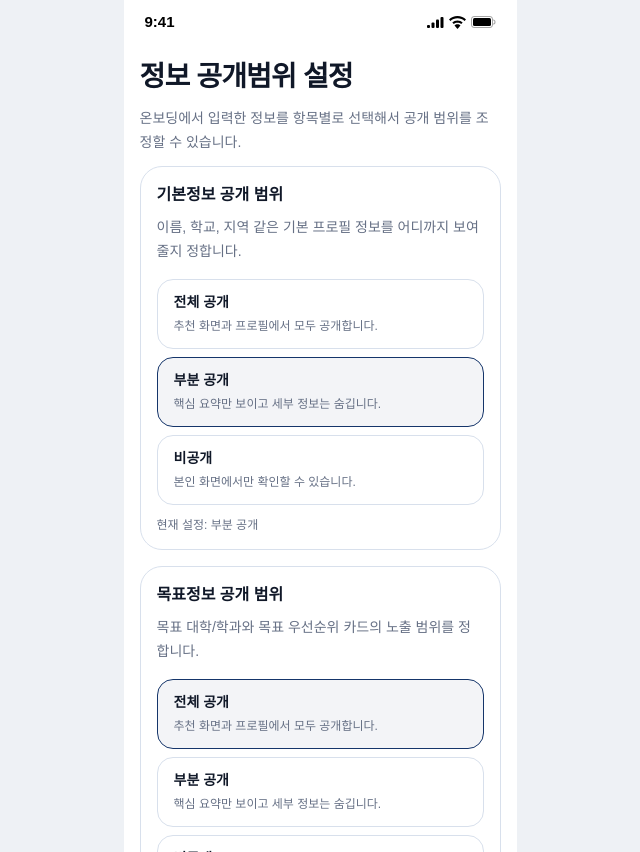
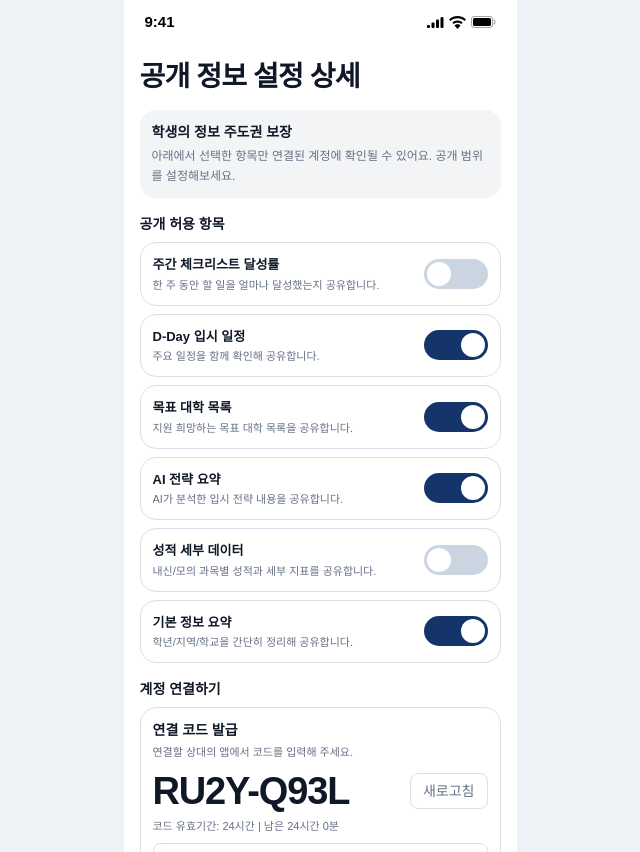
Before and after one commit to sypark1178/Uni-Mate, a Next.js app in the folder frontend/: page /settings/privacy in a window 1280 px wide. Shown: the whole page, without its empty margins (320-960 px from the left). Built offline with nearby package versions, Linux system fonts and the light colour scheme.

Commit message:
Update settings edit flows and sharing preferences UX.
Align onboarding edit-mode navigation with settings, redesign privacy detail screen with granular share toggles and connection code actions, and refresh settings copy to match latest product wording.

```diff
--- a/frontend/app/onboarding/basic/page.tsx
+++ b/frontend/app/onboarding/basic/page.tsx
@@ -255,8 +255,6 @@ export default function OnboardingBasicPage() {
       subtitle="학년, 지역, 수능 응시 연도 정보는 전형과 일정 계산의 기준이 됩니다."
       subtitleClassName="text-xs leading-5 whitespace-nowrap"
       showStepIndicator={!isSettingsEditMode}
-      prevHref={isSettingsEditMode ? undefined : returnTo ?? undefined}
-      prevLabel={isSettingsEditMode ? undefined : returnTo ? "호출한 메뉴로 돌아가기" : undefined}
       helperLink={isSettingsEditMode ? undefined : { href: "/login", label: "뒤로가기", plainHref: true }}
       nextHref={isSettingsEditMode ? (returnTo ?? "/settings") : "/onboarding/grades"}
       nextLabel={isSettingsEditMode ? "뒤로가기" : hydrated ? "2단계 성적 입력 →" : "불러오는 중..."}
--- a/frontend/app/settings/privacy/page.tsx
+++ b/frontend/app/settings/privacy/page.tsx
@@ -1,108 +1,197 @@
 "use client";
 
-import Link from "next/link";
-import { useEffect, useState } from "react";
-import { useSearchParams } from "next/navigation";
+import { useEffect, useMemo, useState } from "react";
 import { PhoneFrame } from "@/components/phone-frame";
-import { mergeHrefWithSearchParams } from "@/lib/navigation";
 
-type VisibilityScope = "public" | "partial" | "private";
-type VisibilityState = {
-  basic: VisibilityScope;
-  goals: VisibilityScope;
-  scores: VisibilityScope;
+type PrivacySettings = {
+  checklist: boolean;
+  dday: boolean;
+  goals: boolean;
+  strategySummary: boolean;
+  scoreDetails: boolean;
+  basicProfile: boolean;
 };
 
-const storageKey = "uni-mate-privacy-scope";
-const editButtonClass =
-  "inline-flex h-[41px] items-center justify-center rounded-lg border border-line bg-white px-4 text-sm text-muted";
+type ConnectState = {
+  code: string;
+  issuedAt: number;
+};
 
-const visibilityOptions: Array<{ value: VisibilityScope; label: string; description: string }> = [
-  { value: "public", label: "전체 공개", description: "추천 화면과 프로필에서 모두 공개합니다." },
-  { value: "partial", label: "부분 공개", description: "핵심 요약만 보이고 세부 정보는 숨깁니다." },
-  { value: "private", label: "비공개", description: "본인 화면에서만 확인할 수 있습니다." }
+const settingsStorageKey = "uni-mate-privacy-settings-v2";
+const connectStorageKey = "uni-mate-privacy-connect-v1";
+
+const defaultSettings: PrivacySettings = {
+  checklist: false,
+  dday: true,
+  goals: true,
+  strategySummary: true,
+  scoreDetails: false,
+  basicProfile: true
+};
+
+const itemRows: Array<{ key: keyof PrivacySettings; title: string; desc: string }> = [
+  { key: "checklist", title: "주간 체크리스트 달성률", desc: "한 주 동안 할 일을 얼마나 달성했는지 공유합니다." },
+  { key: "dday", title: "D-Day 입시 일정", desc: "주요 일정을 함께 확인해 공유합니다." },
+  { key: "goals", title: "목표 대학 목록", desc: "지원 희망하는 목표 대학 목록을 공유합니다." },
+  { key: "strategySummary", title: "AI 전략 요약", desc: "AI가 분석한 입시 전략 내용을 공유합니다." },
+  { key: "scoreDetails", title: "성적 세부 데이터", desc: "내신/모의 과목별 성적과 세부 지표를 공유합니다." },
+  { key: "basicProfile", title: "기본 정보 요약", desc: "학년/지역/학교을 간단히 정리해 공유합니다." }
 ];
 
-const defaultState: VisibilityState = {
-  basic: "partial",
-  goals: "public",
-  scores: "private"
-};
+function generateConnectCode() {
+  const chars = "ABCDEFGHJKLMNPQRSTUVWXYZ23456789";
+  const pick = () => chars[Math.floor(Math.random() * chars.length)];
+  return `${pick()}${pick()}${pick()}${pick()}-${pick()}${pick()}${pick()}${pick()}`;
+}
+
+function formatTimeLeftFrom(now: number, issuedAt: number) {
+  const ttlMs = 24 * 60 * 60 * 1000;
+  const remain = Math.max(0, ttlMs - (now - issuedAt));
+  const hours = Math.floor(remain / (60 * 60 * 1000));
+  const mins = Math.floor((remain % (60 * 60 * 1000)) / (60 * 1000));
+  return `${hours}시간 ${mins}분`;
+}
+
+function Toggle({ checked, onChange }: { checked: boolean; onChange: () => void }) {
+  return (
+    <button
+      type="button"
+      role="switch"
+      aria-checked={checked}
+      onClick={onChange}
+      className={`relative h-[30px] w-16 rounded-full transition ${checked ? "bg-navy" : "bg-slate-300"}`}
+    >
+      <span
+        className={`absolute top-[3px] h-6 w-6 rounded-full bg-white transition ${
+          checked ? "left-[37px]" : "left-[3px]"
+        }`}
+      />
+    </button>
+  );
+}
 
 export default function SettingsPrivacyPage() {
-  const searchParams = useSearchParams() ?? new URLSearchParams();
-  const settingsHref = mergeHrefWithSearchParams("/settings", searchParams);
-  const [visibility, setVisibility] = useState<VisibilityState>(defaultState);
+  const [settings, setSettings] = useState<PrivacySettings>(defaultSettings);
+  const [connect, setConnect] = useState<ConnectState>(() => ({ code: generateConnectCode(), issuedAt: Date.now() }));
+  const [copied, setCopied] = useState(false);
 
   useEffect(() => {
     try {
-      const raw = window.localStorage.getItem(storageKey);
-      if (raw) {
-        setVisibility({ ...defaultState, ...JSON.parse(raw) });
+      const rawSettings = window.localStorage.getItem(settingsStorageKey);
+      if (rawSettings) {
+        setSettings({ ...defaultSettings, ...JSON.parse(rawSettings) });
+      }
+      const rawConnect = window.localStorage.getItem(connectStorageKey);
+      if (rawConnect) {
+        const parsed = JSON.parse(rawConnect) as Partial<ConnectState>;
+        if (parsed.code && parsed.issuedAt) {
+          setConnect({ code: parsed.code, issuedAt: parsed.issuedAt });
+        }
       }
     } catch {
-      window.localStorage.removeItem(storageKey);
+      window.localStorage.removeItem(settingsStorageKey);
+      window.localStorage.removeItem(connectStorageKey);
     }
   }, []);
 
-  const updateVisibility = (key: keyof VisibilityState, value: VisibilityScope) => {
-    const nextValue = { ...visibility, [key]: value };
-    setVisibility(nextValue);
-    window.localStorage.setItem(storageKey, JSON.stringify(nextValue));
+  const updateSetting = (key: keyof PrivacySettings) => {
+    setSettings((prev) => {
+      const next = { ...prev, [key]: !prev[key] };
+      window.localStorage.setItem(settingsStorageKey, JSON.stringify(next));
+      return next;
+    });
   };
 
-  const sections: Array<{ key: keyof VisibilityState; title: string; desc: string }> = [
-    {
-      key: "basic",
-      title: "기본정보 공개 범위",
-      desc: "이름, 학교, 지역 같은 기본 프로필 정보를 어디까지 보여줄지 정합니다."
-    },
-    {
-      key: "goals",
-      title: "목표정보 공개 범위",
-      desc: "목표 대학/학과와 목표 우선순위 카드의 노출 범위를 정합니다."
-    },
-    {
-      key: "scores",
-      title: "성적정보 공개 범위",
-      desc: "내신, 모의고사, 생기부 요약 정보의 공개 범위를 정합니다."
+  const reissueCode = () => {
+    const next = { code: generateConnectCode(), issuedAt: Date.now() };
+    setConnect(next);
+    window.localStorage.setItem(connectStorageKey, JSON.stringify(next));
+    setCopied(false);
+  };
+
+  const copyCode = async () => {
+    try {
+      await navigator.clipboard.writeText(connect.code);
+      setCopied(true);
+      window.setTimeout(() => setCopied(false), 1200);
+    } catch {
+      window.alert("코드 복사에 실패했어요. 다시 시도해 주세요.");
     }
-  ];
+  };
+
+  const saveAll = () => {
+    window.localStorage.setItem(settingsStorageKey, JSON.stringify(settings));
+    window.localStorage.setItem(connectStorageKey, JSON.stringify(connect));
+    window.alert("공개 설정이 저장됐어요.");
+  };
+
+  const timeLeft = useMemo(() => formatTimeLeftFrom(Date.now(), connect.issuedAt), [connect.issuedAt]);
 
   return (
-    <PhoneFrame title="정보 공개범위 설정" subtitle="온보딩에서 입력한 정보를 항목별로 선택해서 공개 범위를 조정할 수 있습니다.">
+    <PhoneFrame title="공개 정보 설정 상세">
       <div className="space-y-4">
-        {sections.map((item) => (
-          <section key={item.key} className="rounded-[22px] border border-line bg-white p-4">
-            <div className="font-semibold">{item.title}</div>
-            <p className="mt-2 text-sm leading-6 text-muted">{item.desc}</p>
-            <div className="mt-4 grid gap-2">
-              {visibilityOptions.map((option) => {
-                const isActive = visibility[item.key] === option.value;
+        <section className="rounded-2xl bg-[#f3f4f6] px-3 py-3">
+          <p className="text-sm font-semibold text-ink">학생의 정보 주도권 보장</p>
+          <p className="mt-1 text-xs leading-5 text-muted">아래에서 선택한 항목만 연결된 계정에 확인될 수 있어요. 공개 범위를 설정해보세요.</p>
+        </section>
 
-                return (
-                  <button
-                    key={option.value}
-                    type="button"
-                    onClick={() => updateVisibility(item.key, option.value)}
-                    className={`rounded-2xl border px-4 py-3 text-left transition ${
-                      isActive ? "border-navy bg-navy/5" : "border-line bg-white"
-                    }`}
-                  >
-                    <div className="text-sm font-semibold text-ink">{option.label}</div>
-                    <div className="mt-1 text-xs leading-5 text-muted">{option.description}</div>
-                  </button>
-                );
-              })}
+        <section>
+          <h2 className="mb-2 text-sm font-semibold text-ink">공개 허용 항목</h2>
+          <div className="space-y-2">
+            {itemRows.map((item) => (
+              <div key={item.key} className="flex items-center justify-between rounded-2xl border border-line bg-white px-3 py-3">
+                <div className="pr-3">
+                  <p className="text-[13px] font-semibold text-ink">{item.title}</p>
+                  <p className="mt-0.5 overflow-x-auto whitespace-nowrap text-[11px] leading-4 text-muted">{item.desc}</p>
+                </div>
+                <Toggle checked={settings[item.key]} onChange={() => updateSetting(item.key)} />
+              </div>
+            ))}
+          </div>
+        </section>
+
+        <section>
+          <h2 className="mb-2 text-sm font-semibold text-ink">계정 연결하기</h2>
+          <div className="rounded-2xl border border-line bg-white p-3">
+            <div className="flex items-center justify-between">
+              <p className="text-sm font-semibold text-ink">연결 코드 발급</p>
             </div>
-            <div className="mt-3 text-xs text-muted">
-              현재 설정: {visibilityOptions.find((option) => option.value === visibility[item.key])?.label}
+            <p className="mt-1 text-[11px] leading-4 text-muted">연결할 상대의 앱에서 코드를 입력해 주세요.</p>
+            <div className="mt-3 flex items-center justify-between gap-2">
+              <p className="text-[38px] font-bold leading-none tracking-[-0.03em] text-ink">{connect.code}</p>
+              <button
+                type="button"
+                onClick={reissueCode}
+                className="h-9 rounded-lg border border-line px-3 text-sm font-medium text-muted"
+              >
+                새로고침
+              </button>
             </div>
-          </section>
-        ))}
-        <Link href={settingsHref} className={`${editButtonClass} w-full`}>
-          이전으로 돌아가기
-        </Link>
+            <p className="mt-2 text-[11px] text-muted">코드 유효기간: 24시간 | 남은 {timeLeft}</p>
+            <button
+              type="button"
+              onClick={() => void copyCode()}
+              className="mt-2 box-border flex h-10 w-full items-center justify-center rounded-lg border border-line bg-white px-3 text-sm font-medium text-muted"
+            >
+              {copied ? "코드 복사됨" : "코드 복사하기"}
+            </button>
+          </div>
+        </section>
+
+        <button
+          type="button"
+          onClick={saveAll}
+          className="mt-2 box-border flex w-full min-w-0 items-center justify-center rounded-xl border border-navy bg-navy px-4 py-3 text-sm font-semibold text-white"
+        >
+          저장하기
+        </button>
+        <button
+          type="button"
+          onClick={() => window.history.back()}
+          className="block w-full bg-transparent py-1 text-center text-sm font-normal text-muted underline underline-offset-4"
+        >
+          뒤로가기
+        </button>
       </div>
     </PhoneFrame>
   );
```
Also changed, not shown: frontend/app/onboarding/goals/page.tsx (+56 -14 lines), frontend/app/onboarding/grades/page.tsx (+66 -12 lines), frontend/app/settings/settings-view.tsx (+27 -38 lines), frontend/components/onboarding-step.tsx (+36 -4 lines), 1 other file (tests, documents, lock files or other folders).
